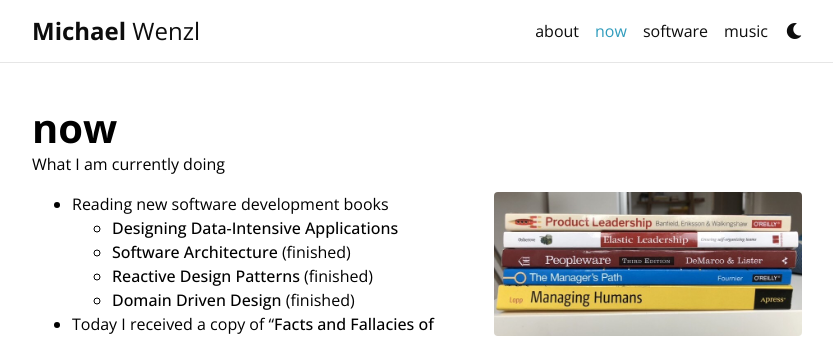
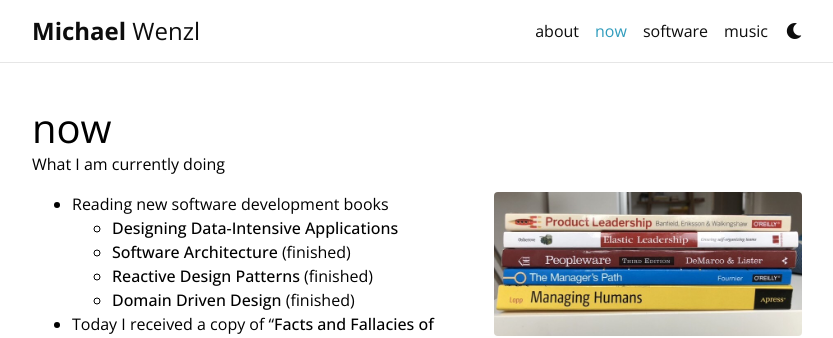
Before and after one commit to michaelwenzl92/michaelwenzl92.github.io, a Jekyll site: the page built from _pages/now.md, in a window 1280 px wide. Shown: the top 338 px of the page, without its empty margins (223-1056 px from the left). Built offline with Jekyll 4.4.1, drawn with Linux system fonts in a browser that asks for light colours; full-size pictures stand in for the smaller copies a plugin makes; comment, search, counter and statistics services are not loaded; a style sheet for code colours, icons or effects is not loaded.

Commit message:
Formatting

```diff
--- a/_layouts/now.html
+++ b/_layouts/now.html
@@ -6,7 +6,7 @@
       <div class="post">
         <header class="post-header">
           <h1 class="post-title">
-           {% if site.title == "blank" -%}<span class="font-weight-bold">{{ page.title }}</span>{%- endif %}
+           {% if site.title == "blank" -%}<span>{{ page.title }}</span>{%- endif %}
           </h1>
           <p class="desc">{{ page.subtitle }}</p>
         </header>
--- a/_sass/_base.scss
+++ b/_sass/_base.scss
@@ -46,7 +46,6 @@
 
 .navbar-brand {
   font-size: 1.5rem;
-  font-weight: normal;
 }
 
 .post-meta, .post-tags {
```
